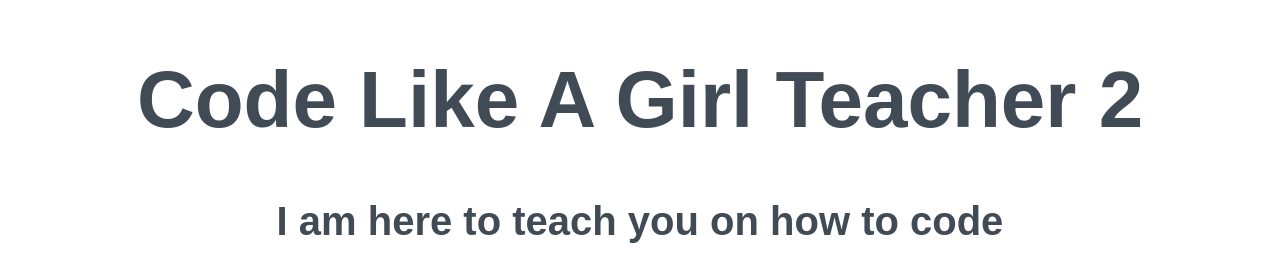
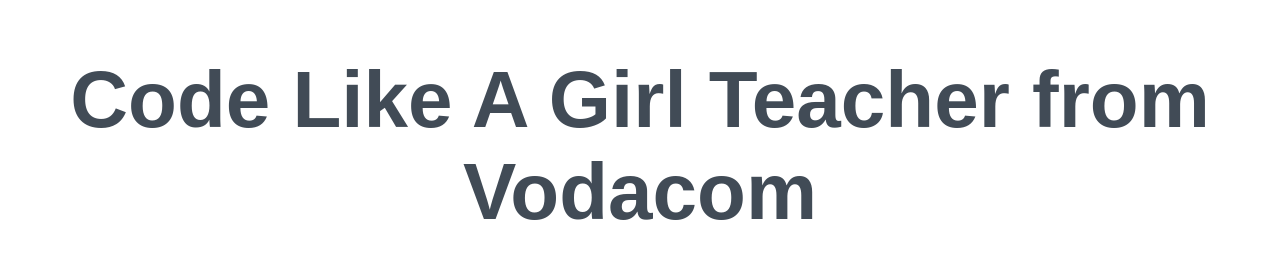
Before and after one commit to mapulapula/mapulafdddddddddddd, a plain HTML site: page index.html in a window 1280 px wide. Shown: the top 274 px of the page. Drawn offline with Linux system fonts and the light colour scheme.

Commit message:
Line 24
make clear description

```diff
--- a/index.html
+++ b/index.html
@@ -21,7 +21,7 @@
 
 <body>
 
-  <h1>Code Like A Girl Teacher 2</h1>
+  <h1>Code Like A Girl Teacher from Vodacom</h1>
 
 
 
```
